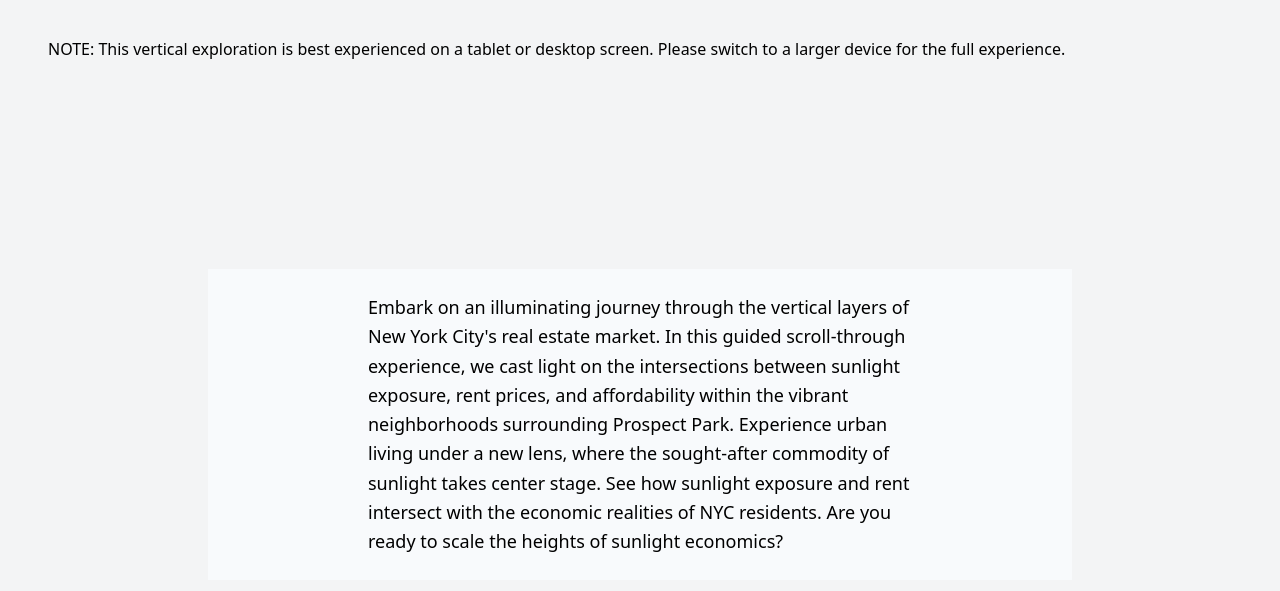
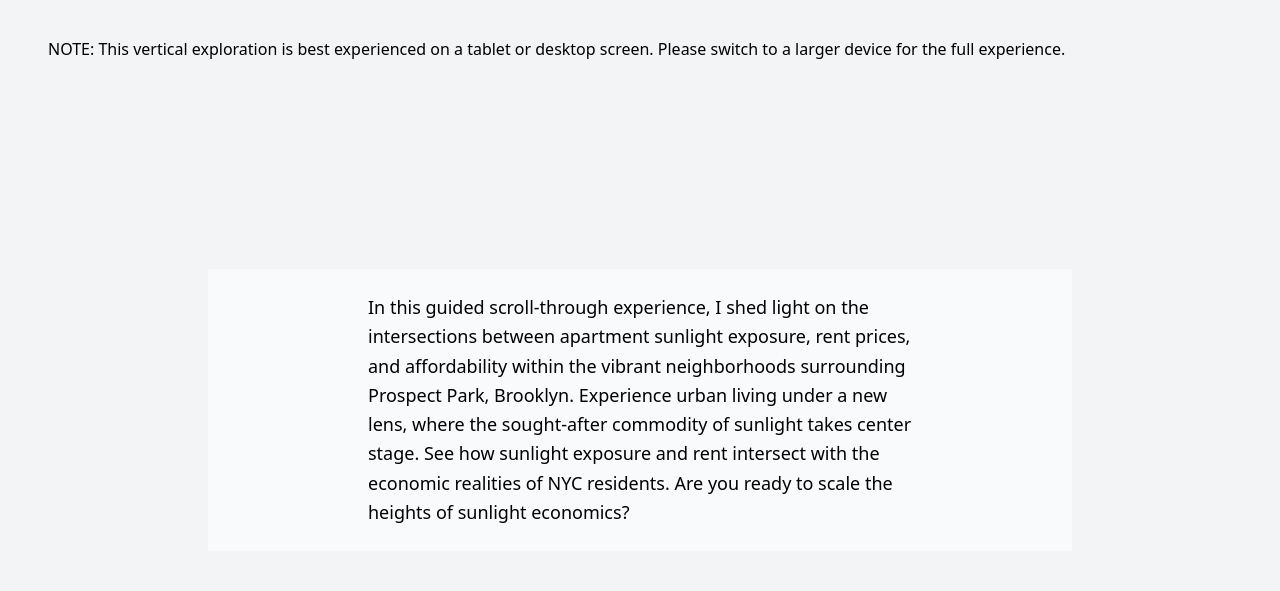
Before and after one commit to lei10003/cost-of-sunlight-story, a website: page index.html in a window 1280 px wide. Shown: the part 499-1090 px from the top of the page. Drawn offline with nearby package versions, Linux system fonts and the light colour scheme.

Commit message:
Almost there

```diff
--- a/index.html
+++ b/index.html
@@ -32,10 +32,10 @@
 
 	<div class="flex-row shrink m-52 p-6 px-40 bg-slate-50 font-sans leading-relaxed text-lg">
 		<p>
-			Embark on an illuminating journey through the vertical layers of New York City's real estate market. In this
-			guided scroll-through experience, we cast light on the intersections between sunlight exposure, rent prices,
-			and
-			affordability within the vibrant neighborhoods surrounding Prospect Park. Experience urban living under a
+			In this guided scroll-through experience, I shed light on the intersections between apartment sunlight exposure, rent
+			prices,
+			and affordability within the vibrant neighborhoods surrounding Prospect Park, Brooklyn. Experience urban living under
+			a
 			new lens, where the sought-after commodity of sunlight takes center stage. See how sunlight exposure and
 			rent intersect with the economic realities of NYC residents. Are you ready to scale the heights of sunlight
 			economics?
```
